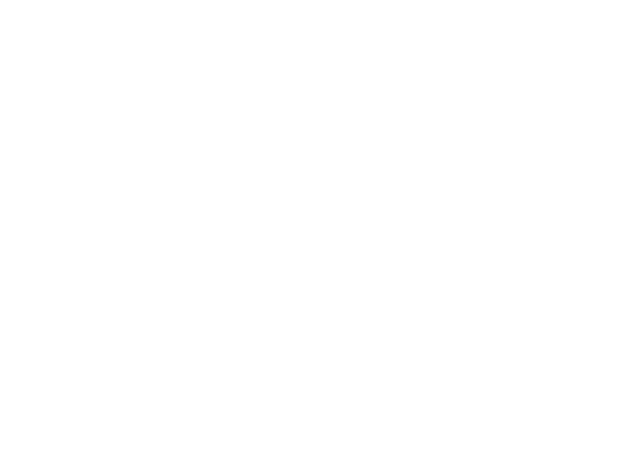
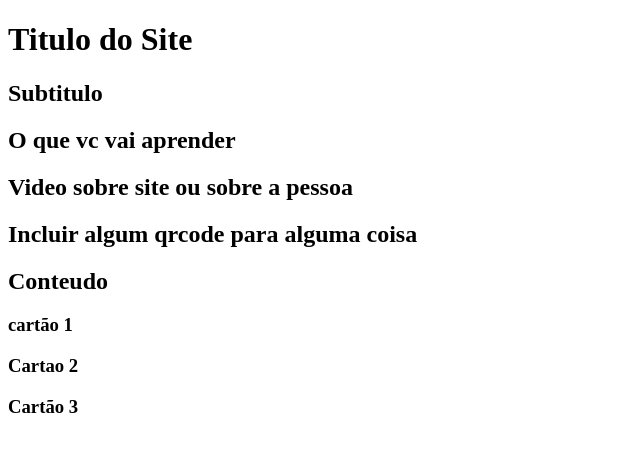
Before and after one commit to Joandersonsilva30/html5css3, a plain HTML site: page index.html in a window 1280 px wide. Shown: the whole page, without its empty margins (0-640 px from the left). Drawn offline with Linux system fonts and the light colour scheme.

Commit message:
Separadores incluidos

```diff
--- a/index.html
+++ b/index.html
@@ -4,12 +4,59 @@
     <meta charset="UTF-8">
     <meta name="viewport" content="width=device-width,
     initial-scale=1.0">
-    <title>Nome do Site Desejado</title>
+    <title>Matheus Felipe | Educador e Planejador Financeiro</title>
     <meta name="description" content="Escrita chave para
     descrever o site, conter até 155 caracteres">
-    <link rel="icon" href="img/">
+    <link rel="icon" href="img/favicon-32x32.png">
+    <link rel="stylesheet" href="style.css">
 </head>
 <body>
+    <!-- Cabeeçalho -->
+
+    <header>
+
+    </header>
+
+    <!-- Destaque -->
+
+    <main>
+        <h1> Titulo do Site</h1>
+        <h2>Subtitulo</h2>
+    </main>
+
+    <!-- sobre -->
+
+    <section>
+        <h2>O que vc vai aprender</h2>
+    </section>
+
+    <!-- Matheus Felipe | Educador e Planejador Financeiro -->
+
+    <section>
+        <h2>Video sobre site ou sobre a pessoa</h2>
+    </section>
+
+    <!-- Wireframe -->
+
+    <section>
+        <h2>Incluir algum qrcode para alguma coisa</h2>
+    </section>
+
+    <!-- Conteudo -->
+
+    <section>
+        <h2>Conteudo</h2>
+        <h3>cartão 1</h3>
+        <h3>Cartao 2</h3>
+        <h3>Cartão 3</h3>
+    </section>
+
+    <!-- Rodapé -->
+
+    <footer>
+
+
+    </footer>
 
 </body>
 </html>
```
